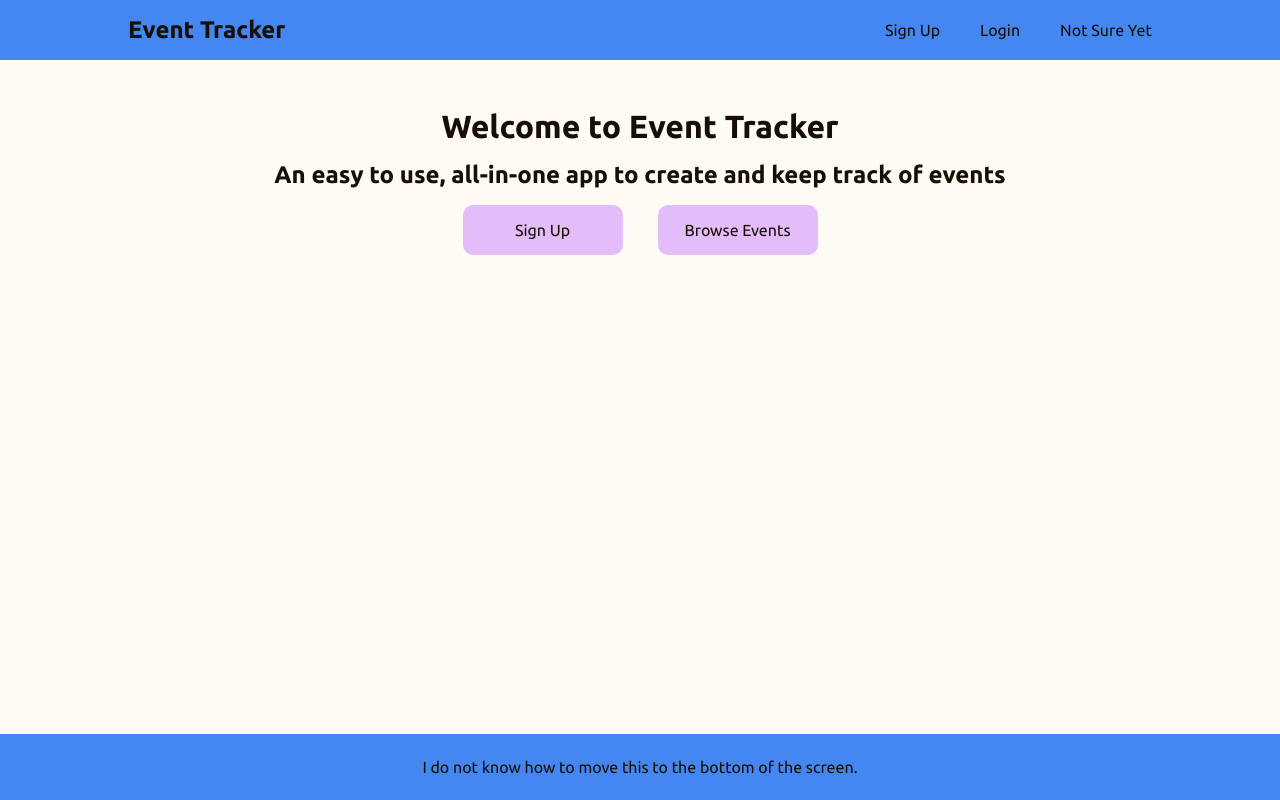
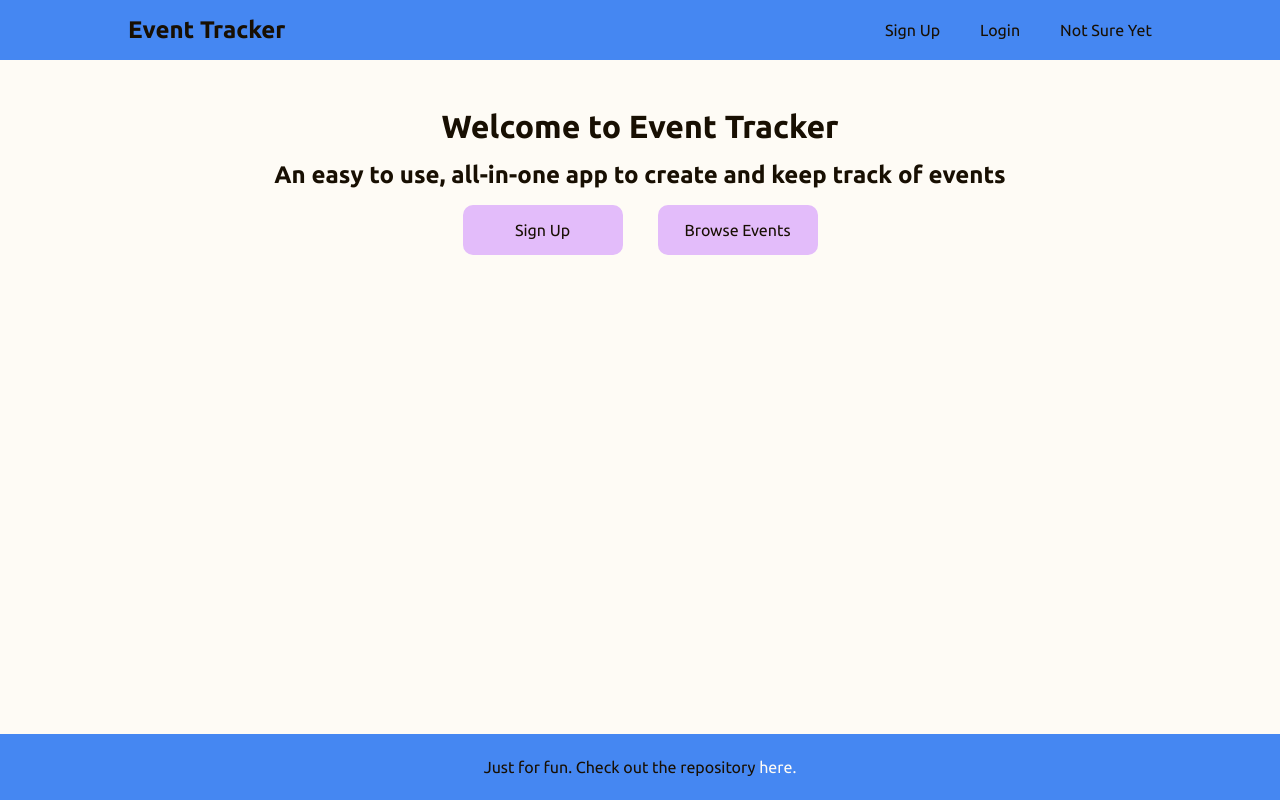
Before and after one commit to jonmico/event-tracker, a React (Vite) app in the folder client/: page / in a window 1280 px wide. Built offline with nearby package versions, Linux system fonts and the light colour scheme.

Commit message:
Make Footer an actual footer.

```diff
--- a/client/src/components/Footer/Footer.jsx
+++ b/client/src/components/Footer/Footer.jsx
@@ -4,7 +4,13 @@ export default function Footer() {
   return (
     <div className={styles.footer}>
       <footer>
-        I do not know how to move this to the bottom of the screen.
+        Just for fun. Check out the repository{' '}
+        <a
+          className={styles.link}
+          href={'https://github.com/jonmico/event-tracker'}
+        >
+          here.
+        </a>
       </footer>
     </div>
   );
--- a/client/src/components/Footer/Footer.module.css
+++ b/client/src/components/Footer/Footer.module.css
@@ -3,3 +3,12 @@
   padding: 1.5rem 0;
   text-align: center;
 }
+
+.link {
+  color: var(--background);
+  text-decoration: none;
+}
+
+.link:hover {
+  text-decoration: underline;
+}
```
